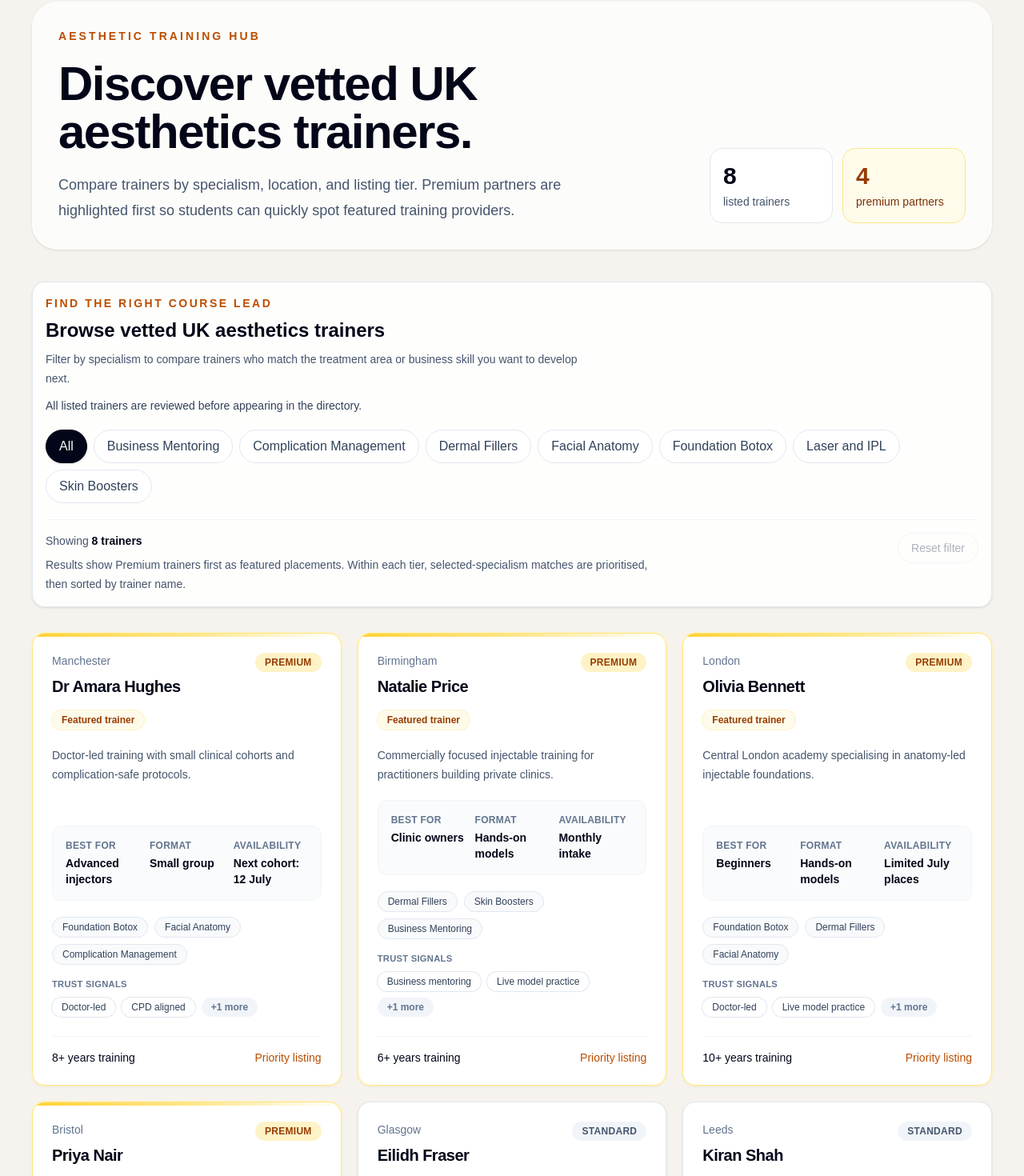
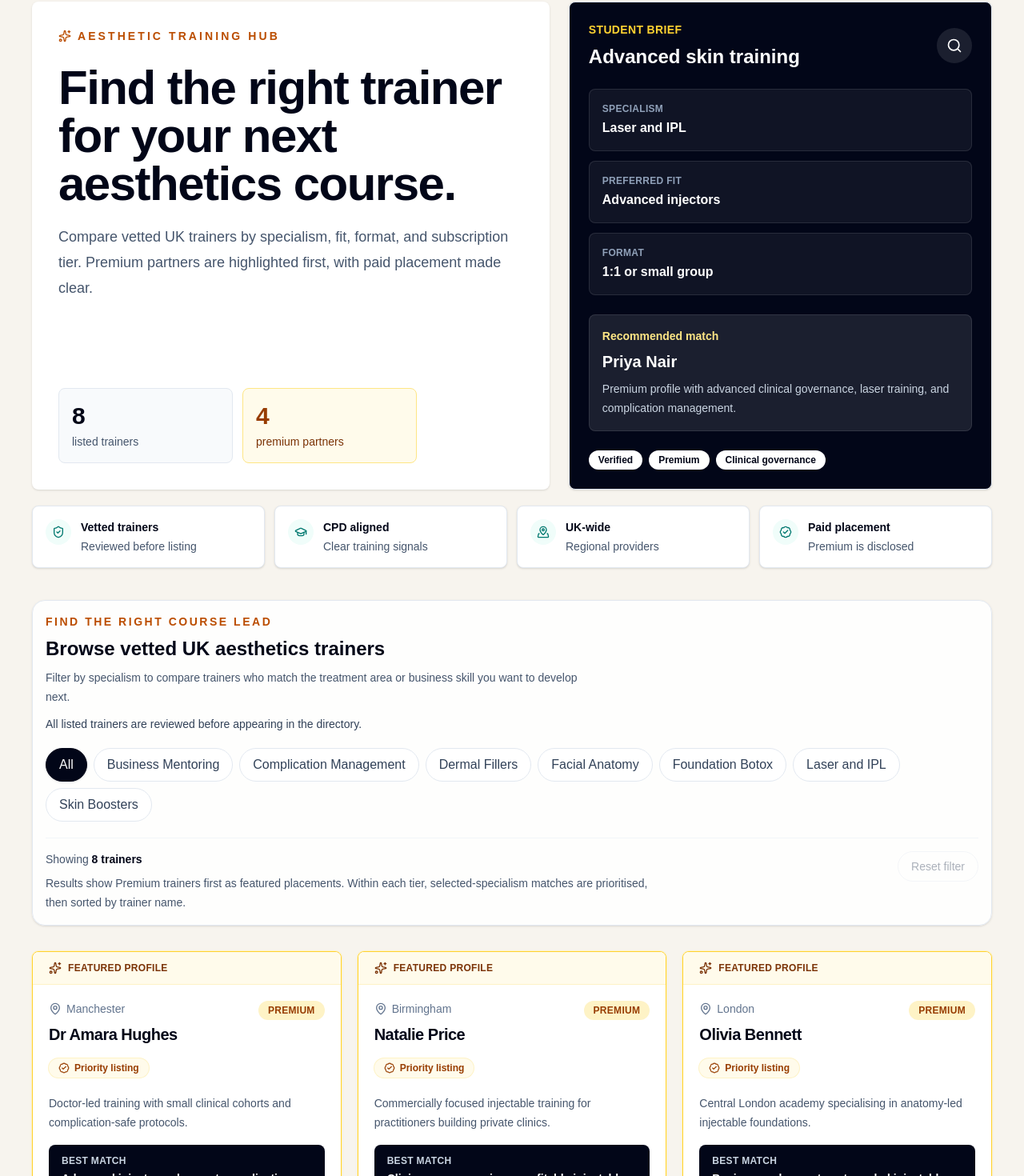
Before and after one commit to ElaiElaiElai1113/AestheticHub, a Next.js app: page / in a window 1280 px wide. Shown: the part 46-1516 px from the top of the page at 80% size. Built offline with nearby package versions, Linux system fonts and the light colour scheme.

Commit message:
style: add trust-first marketplace polish

```diff
--- a/app/components/practitioner-card.tsx
+++ b/app/components/practitioner-card.tsx
@@ -1,3 +1,13 @@
+import {
+  BadgeCheck,
+  CalendarDays,
+  Clock3,
+  MapPin,
+  ShieldCheck,
+  Sparkles,
+  UsersRound,
+  type LucideIcon,
+} from "lucide-react";
 import type { Practitioner } from "@/app/data/practitioners";
 
 type PractitionerCardProps = {
@@ -22,19 +32,24 @@ export function PractitionerCard({
   return (
     <article
       className={[
-        "group relative flex h-full flex-col overflow-hidden rounded-2xl border bg-white p-6 shadow-sm transition duration-200",
+        "group relative flex h-full flex-col overflow-hidden rounded-lg border bg-white shadow-sm transition duration-200",
         isPremium
-          ? "border-amber-200 ring-1 ring-amber-100 hover:-translate-y-1 hover:shadow-xl"
+          ? "border-amber-300 ring-1 ring-amber-100 hover:-translate-y-1 hover:shadow-xl"
           : "border-slate-200 hover:-translate-y-0.5 hover:border-slate-300 hover:shadow-md",
       ].join(" ")}
     >
       {isPremium ? (
-        <div className="absolute inset-x-0 top-0 h-1 bg-gradient-to-r from-amber-300 via-amber-200 to-transparent" />
+        <div className="flex items-center gap-2 border-b border-amber-100 bg-amber-50 px-5 py-3 text-xs font-semibold uppercase tracking-wide text-amber-900">
+          <Sparkles aria-hidden className="size-4" />
+          Featured profile
+        </div>
       ) : null}
 
+      <div className="flex flex-1 flex-col p-5">
         <div className="flex items-start justify-between gap-4">
           <div>
-          <p className="text-sm font-medium text-slate-500">
+            <p className="flex items-center gap-1.5 text-sm font-medium text-slate-500">
+              <MapPin aria-hidden className="size-4" />
               {practitioner.location}
             </p>
             <h2 className="mt-2 text-xl font-semibold tracking-tight text-slate-950">
@@ -53,47 +68,47 @@ export function PractitionerCard({
           </span>
         </div>
 
+        <div className="mt-4 flex flex-wrap gap-2">
           {isPremium ? (
-        <p className="mt-4 w-fit rounded-full bg-amber-50 px-3 py-1 text-xs font-semibold text-amber-800 ring-1 ring-amber-100">
-          Featured trainer
+            <p className="inline-flex items-center gap-1.5 rounded-full bg-amber-50 px-3 py-1 text-xs font-semibold text-amber-800 ring-1 ring-amber-100">
+              <BadgeCheck aria-hidden className="size-3.5" />
+              Priority listing
             </p>
           ) : null}
 
           {matchesSelectedSpecialism ? (
-        <p className="mt-3 w-fit rounded-full bg-emerald-50 px-3 py-1 text-xs font-semibold text-emerald-700 ring-1 ring-emerald-100">
+            <p className="inline-flex items-center gap-1.5 rounded-full bg-emerald-50 px-3 py-1 text-xs font-semibold text-emerald-700 ring-1 ring-emerald-100">
+              <ShieldCheck aria-hidden className="size-3.5" />
               Matches selected specialism
             </p>
           ) : null}
+        </div>
 
-      <p className="mt-5 flex-1 text-sm leading-6 text-slate-600">
+        <p className="mt-5 text-sm leading-6 text-slate-600">
           {practitioner.summary}
         </p>
 
-      <dl className="mt-5 grid gap-3 rounded-xl border border-slate-100 bg-slate-50/80 p-4 text-sm sm:grid-cols-3">
-        <div>
-          <dt className="text-xs font-semibold uppercase tracking-wide text-slate-500">
-            Best for
-          </dt>
-          <dd className="mt-1 font-semibold text-slate-950">
-            {practitioner.audience}
-          </dd>
+        <div className="mt-4 rounded-lg bg-slate-950 px-4 py-3 text-white">
+          <p className="text-xs font-semibold uppercase tracking-wide text-slate-300">
+            Best match
+          </p>
+          <p className="mt-1 text-sm font-semibold leading-5">
+            {practitioner.bestMatch}
+          </p>
         </div>
-        <div>
-          <dt className="text-xs font-semibold uppercase tracking-wide text-slate-500">
-            Format
-          </dt>
-          <dd className="mt-1 font-semibold text-slate-950">
-            {practitioner.format}
-          </dd>
-        </div>
-        <div>
-          <dt className="text-xs font-semibold uppercase tracking-wide text-slate-500">
-            Availability
-          </dt>
-          <dd className="mt-1 font-semibold text-slate-950">
-            {practitioner.nextCohort}
-          </dd>
-        </div>
+
+        <dl className="mt-5 grid gap-4 border-y border-slate-100 py-4 text-sm sm:grid-cols-3">
+          <InfoItem
+            icon={UsersRound}
+            label="Best for"
+            value={practitioner.audience}
+          />
+          <InfoItem icon={Clock3} label="Format" value={practitioner.format} />
+          <InfoItem
+            icon={CalendarDays}
+            label="Availability"
+            value={practitioner.nextCohort}
+          />
         </dl>
 
         <div className="mt-5 flex flex-wrap gap-2">
@@ -108,7 +123,8 @@ export function PractitionerCard({
         </div>
 
         <div className="mt-4">
-        <p className="text-[0.7rem] font-semibold uppercase tracking-wide text-slate-500">
+          <p className="flex items-center gap-1.5 text-[0.7rem] font-semibold uppercase tracking-wide text-slate-500">
+            <ShieldCheck aria-hidden className="size-3.5" />
             Trust signals
           </p>
           <div className="mt-2 flex flex-wrap gap-2">
@@ -128,7 +144,7 @@ export function PractitionerCard({
           </div>
         </div>
 
-      <div className="mt-6 flex items-center justify-between border-t border-slate-100 pt-4 text-sm">
+        <div className="mt-auto flex items-center justify-between border-t border-slate-100 pt-4 text-sm">
           <span className="font-medium text-slate-950">
             {practitioner.yearsTraining}+ years training
           </span>
@@ -136,6 +152,27 @@ export function PractitionerCard({
             {isPremium ? "Priority listing" : "Listed trainer"}
           </span>
         </div>
+      </div>
     </article>
   );
 }
+
+function InfoItem({
+  icon: Icon,
+  label,
+  value,
+}: {
+  icon: LucideIcon;
+  label: string;
+  value: string;
+}) {
+  return (
+    <div>
+      <dt className="flex items-center gap-1.5 text-xs font-semibold uppercase tracking-wide text-slate-500">
+        <Icon aria-hidden className="size-3.5" />
+        {label}
+      </dt>
+      <dd className="mt-1 font-semibold leading-5 text-slate-950">{value}</dd>
+    </div>
+  );
+}
--- a/app/data/practitioners.ts
+++ b/app/data/practitioners.ts
@@ -9,6 +9,7 @@ export type Practitioner = {
   summary: string;
   yearsTraining: number;
   audience: string;
+  bestMatch: string;
   format: string;
   trustSignals: string[];
   nextCohort: string;
@@ -29,6 +30,7 @@ export const practitioners: Practitioner[] = [
       "Doctor-led training with small clinical cohorts and complication-safe protocols.",
     yearsTraining: 8,
     audience: "Advanced injectors",
+    bestMatch: "Advanced injectors who want complication-safe protocols.",
     format: "Small group",
     trustSignals: ["Doctor-led", "CPD aligned", "Complications support"],
     nextCohort: "Next cohort: 12 July",
@@ -43,6 +45,7 @@ export const practitioners: Practitioner[] = [
       "Commercially focused injectable training for practitioners building private clinics.",
     yearsTraining: 6,
     audience: "Clinic owners",
+    bestMatch: "Clinic owners growing a profitable injectable offer.",
     format: "Hands-on models",
     trustSignals: ["Business mentoring", "Live model practice", "Aftercare support"],
     nextCohort: "Monthly intake",
@@ -57,6 +60,7 @@ export const practitioners: Practitioner[] = [
       "Device-led skin training with practical sessions across laser safety and protocols.",
     yearsTraining: 5,
     audience: "Skin specialists",
+    bestMatch: "Skin specialists adding laser-safe treatment pathways.",
     format: "Blended learning",
     trustSignals: ["Laser safety", "Protocol templates", "CPD aligned"],
     nextCohort: "Next cohort: 19 July",
@@ -71,6 +75,7 @@ export const practitioners: Practitioner[] = [
       "Central London academy specialising in anatomy-led injectable foundations.",
     yearsTraining: 10,
     audience: "Beginners",
+    bestMatch: "Beginners who want anatomy-led injectable foundations.",
     format: "Hands-on models",
     trustSignals: ["Doctor-led", "Live model practice", "Anatomy-first"],
     nextCohort: "Limited July places",
@@ -85,6 +90,7 @@ export const practitioners: Practitioner[] = [
       "Supportive hands-on courses for nurses and therapists expanding into skin quality.",
     yearsTraining: 4,
     audience: "Skin specialists",
+    bestMatch: "Skin specialists moving into skin-quality treatments.",
     format: "Small group",
     trustSignals: ["Post-course mentoring", "Live demos", "CPD aligned"],
     nextCohort: "Next cohort: 26 July",
@@ -99,6 +105,7 @@ export const practitioners: Practitioner[] = [
       "Practical dermal filler training with a focus on assessment and risk reduction.",
     yearsTraining: 7,
     audience: "Intermediate injectors",
+    bestMatch: "Intermediate injectors sharpening assessment and safety.",
     format: "1:1 mentoring",
     trustSignals: ["Complications support", "Assessment framework", "Case reviews"],
     nextCohort: "Private dates available",
@@ -113,6 +120,7 @@ export const practitioners: Practitioner[] = [
       "Beginner-friendly toxin courses with mentoring for first-year aesthetic practices.",
     yearsTraining: 3,
     audience: "Beginners",
+    bestMatch: "New aesthetic practitioners building first-year confidence.",
     format: "Small group",
     trustSignals: ["Starter templates", "Post-course mentoring", "Clinic setup"],
     nextCohort: "Monthly intake",
@@ -131,6 +139,7 @@ export const practitioners: Practitioner[] = [
       "Advanced clinical training for experienced injectors and skin practitioners.",
     yearsTraining: 9,
     audience: "Advanced injectors",
+    bestMatch: "Experienced injectors seeking advanced clinical governance.",
     format: "1:1 mentoring",
     trustSignals: ["Complications support", "Cadaver anatomy", "Clinical governance"],
     nextCohort: "Next cohort: 3 August",
--- a/app/page.tsx
+++ b/app/page.tsx
@@ -1,6 +1,37 @@
 import { Suspense } from "react";
+import {
+  BadgeCheck,
+  GraduationCap,
+  MapPinned,
+  Search,
+  ShieldCheck,
+  Sparkles,
+} from "lucide-react";
 import { PractitionerDirectory } from "@/app/components/practitioner-directory";
 import { practitionersByTier, specialisms } from "@/app/data/practitioners";
+
+const trustPoints = [
+  {
+    icon: ShieldCheck,
+    label: "Vetted trainers",
+    value: "Reviewed before listing",
+  },
+  {
+    icon: GraduationCap,
+    label: "CPD aligned",
+    value: "Clear training signals",
+  },
+  {
+    icon: MapPinned,
+    label: "UK-wide",
+    value: "Regional providers",
+  },
+  {
+    icon: BadgeCheck,
+    label: "Paid placement",
+    value: "Premium is disclosed",
+  },
+];
 
 export default function Home() {
   const premiumCount = practitionersByTier.filter(
@@ -8,38 +39,115 @@ export default function Home() {
   ).length;
 
   return (
-    <main className="min-h-screen bg-[#f6f3ee] text-slate-950" id="main-content">
+    <main
+      className="min-h-screen bg-[#f7f4ee] text-slate-950"
+      id="main-content"
+    >
       <section className="mx-auto flex w-full max-w-7xl flex-col px-5 py-8 sm:px-8 lg:px-10 lg:py-12">
-        <header className="flex flex-col gap-8 rounded-[2rem] border border-white/70 bg-white/70 p-6 shadow-sm backdrop-blur md:p-8 lg:flex-row lg:items-end lg:justify-between">
-          <div className="max-w-3xl">
-            <p className="text-sm font-semibold uppercase tracking-[0.22em] text-amber-700">
+        <header className="grid gap-6 lg:grid-cols-[1.1fr_0.9fr] lg:items-stretch">
+          <div className="flex min-h-[420px] flex-col justify-between rounded-lg border border-white/80 bg-white p-6 shadow-sm md:p-8">
+            <div>
+              <p className="inline-flex items-center gap-2 text-sm font-semibold uppercase tracking-[0.22em] text-amber-700">
+                <Sparkles aria-hidden className="size-4" />
                 Aesthetic Training Hub
               </p>
               <h1 className="mt-5 max-w-4xl text-4xl font-semibold tracking-tight text-slate-950 sm:text-5xl lg:text-6xl">
-              Discover vetted UK aesthetics trainers.
+                Find the right trainer for your next aesthetics course.
               </h1>
               <p className="mt-5 max-w-2xl text-base leading-8 text-slate-600 sm:text-lg">
-              Compare trainers by specialism, location, and listing tier.
-              Premium partners are highlighted first so students can quickly
-              spot featured training providers.
+                Compare vetted UK trainers by specialism, fit, format, and
+                subscription tier. Premium partners are highlighted first, with
+                paid placement made clear.
               </p>
             </div>
 
-          <div className="grid grid-cols-2 gap-3 sm:min-w-80">
-            <div className="rounded-2xl border border-slate-200 bg-white p-4">
+            <div className="mt-8 grid grid-cols-2 gap-3 sm:max-w-md">
+              <div className="rounded-lg border border-slate-200 bg-slate-50 p-4">
                 <p className="text-3xl font-semibold text-slate-950">
                   {practitionersByTier.length}
                 </p>
                 <p className="mt-1 text-sm text-slate-600">listed trainers</p>
               </div>
-            <div className="rounded-2xl border border-amber-200 bg-amber-50 p-4">
+              <div className="rounded-lg border border-amber-200 bg-amber-50 p-4">
                 <p className="text-3xl font-semibold text-amber-800">
                   {premiumCount}
                 </p>
                 <p className="mt-1 text-sm text-amber-900">premium partners</p>
               </div>
             </div>
+          </div>
+
+          <aside
+            aria-label="Student search preview"
+            className="rounded-lg border border-slate-200 bg-slate-950 p-5 text-white shadow-sm md:p-6"
+          >
+            <div className="flex items-center justify-between gap-4">
+              <div>
+                <p className="text-sm font-semibold uppercase tracking-wide text-amber-300">
+                  Student brief
+                </p>
+                <h2 className="mt-2 text-2xl font-semibold">
+                  Advanced skin training
+                </h2>
+              </div>
+              <div className="rounded-full bg-white/10 p-3">
+                <Search aria-hidden className="size-5" />
+              </div>
+            </div>
+
+            <div className="mt-6 space-y-3">
+              <PreviewRow label="Specialism" value="Laser and IPL" />
+              <PreviewRow label="Preferred fit" value="Advanced injectors" />
+              <PreviewRow label="Format" value="1:1 or small group" />
+            </div>
+
+            <div className="mt-6 rounded-lg border border-white/10 bg-white/10 p-4">
+              <p className="text-sm font-semibold text-amber-200">
+                Recommended match
+              </p>
+              <p className="mt-2 text-xl font-semibold">Priya Nair</p>
+              <p className="mt-2 text-sm leading-6 text-slate-300">
+                Premium profile with advanced clinical governance, laser
+                training, and complication management.
+              </p>
+            </div>
+
+            <div className="mt-6 flex flex-wrap gap-2">
+              {["Verified", "Premium", "Clinical governance"].map((item) => (
+                <span
+                  className="rounded-full bg-white px-3 py-1 text-xs font-semibold text-slate-950"
+                  key={item}
+                >
+                  {item}
+                </span>
+              ))}
+            </div>
+          </aside>
         </header>
+
+        <section
+          aria-label="Directory trust signals"
+          className="mt-5 grid gap-3 sm:grid-cols-2 lg:grid-cols-4"
+        >
+          {trustPoints.map(({ icon: Icon, label, value }) => (
+            <div
+              className="rounded-lg border border-slate-200 bg-white p-4 shadow-sm"
+              key={label}
+            >
+              <div className="flex items-start gap-3">
+                <span className="rounded-full bg-teal-50 p-2 text-teal-700">
+                  <Icon aria-hidden className="size-4" />
+                </span>
+                <div>
+                  <h2 className="text-sm font-semibold text-slate-950">
+                    {label}
+                  </h2>
+                  <p className="mt-1 text-sm text-slate-600">{value}</p>
+                </div>
+              </div>
+            </div>
+          ))}
+        </section>
 
         <Suspense fallback={null}>
           <PractitionerDirectory
@@ -51,3 +159,14 @@ export default function Home() {
     </main>
   );
 }
+
+function PreviewRow({ label, value }: { label: string; value: string }) {
+  return (
+    <div className="rounded-lg border border-white/10 bg-white/[0.06] p-4">
+      <p className="text-xs font-semibold uppercase tracking-wide text-slate-400">
+        {label}
+      </p>
+      <p className="mt-1 font-semibold text-white">{value}</p>
+    </div>
+  );
+}
--- a/package.json
+++ b/package.json
@@ -13,6 +13,7 @@
     "test": "vitest run"
   },
   "dependencies": {
+    "lucide-react": "^1.21.0",
     "next": "16.2.9",
     "react": "19.2.4",
     "react-dom": "19.2.4"
```
Also changed, not shown: 6 other files (tests, documents, lock files or other folders). Lines whose indentation alone changed are shown as unchanged.
